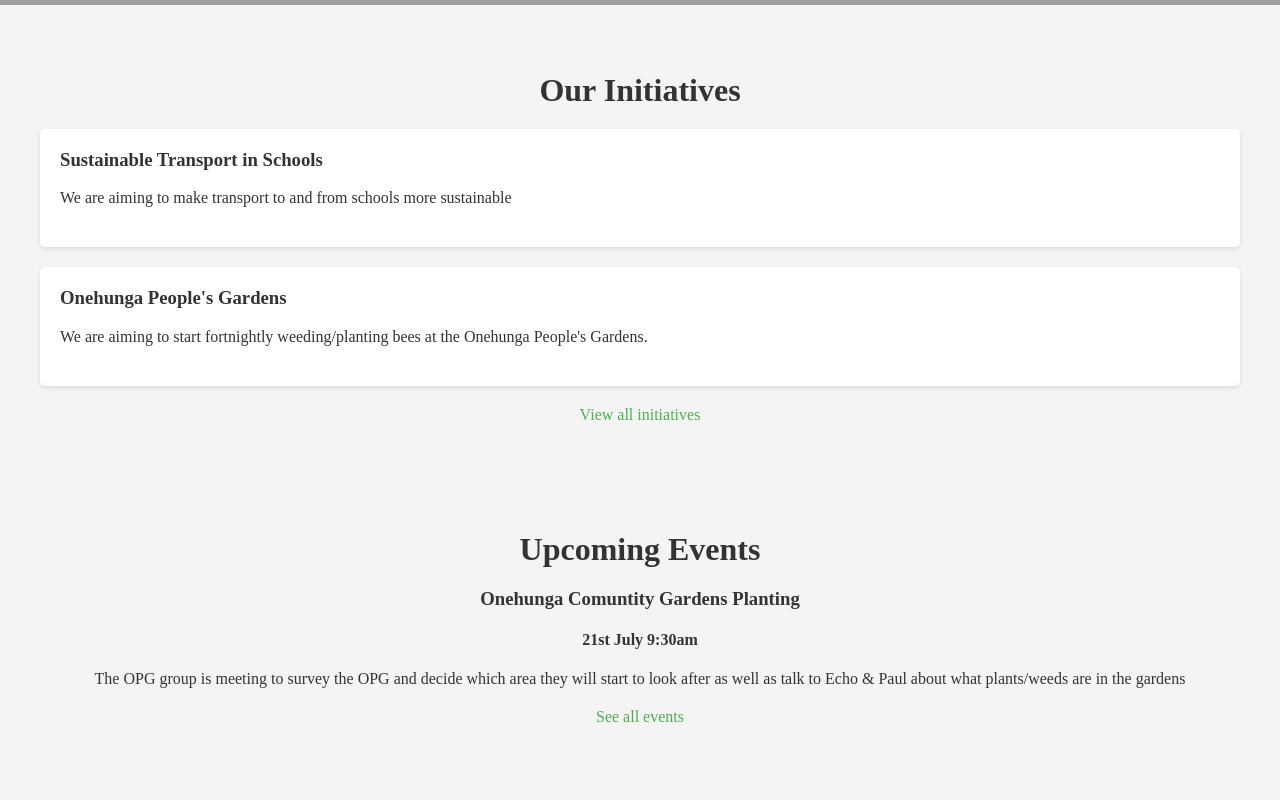
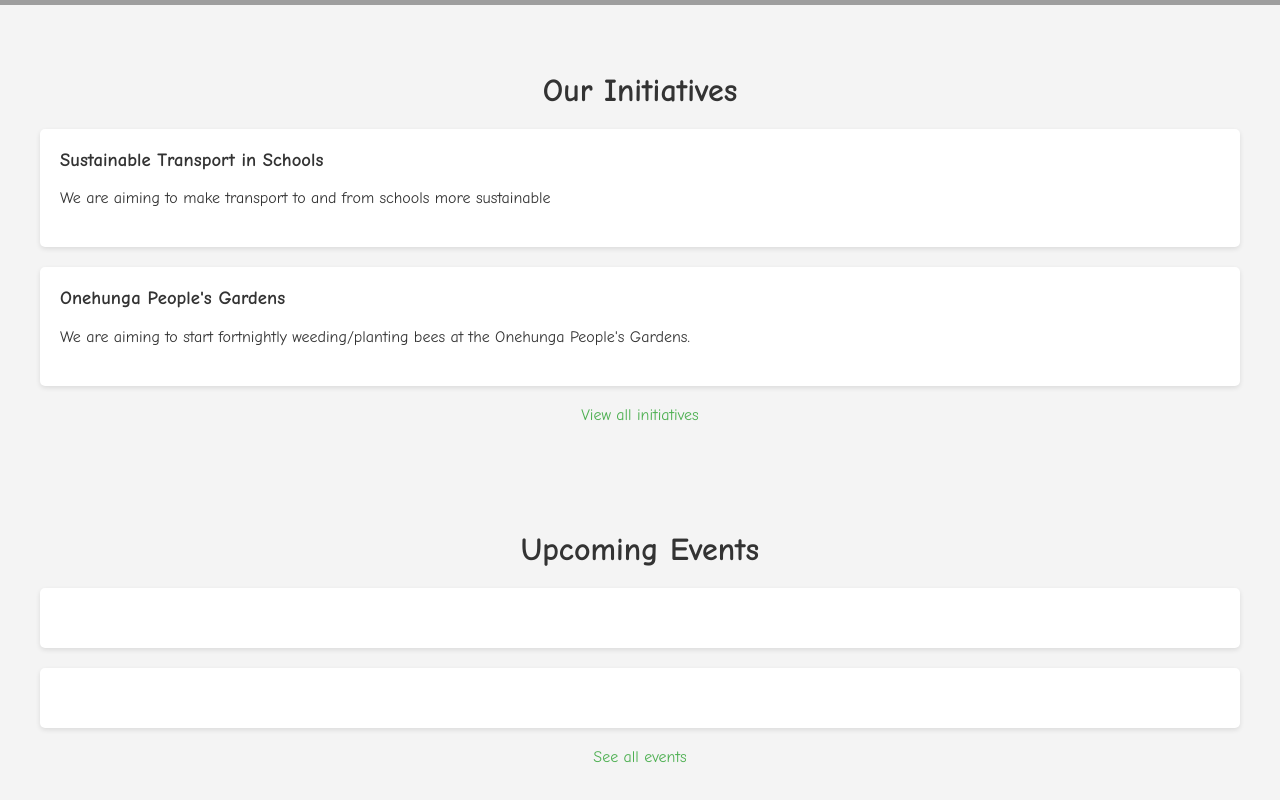
Before and after one commit to Chaosdemon16/Youth-Sustainability-Forum, a plain HTML site: page index.html in a window 1280 px wide. Shown: the part 925-1725 px from the top of the page. Drawn offline with Linux system fonts and the light colour scheme; grey boxes are pictures that could not be loaded.

Commit message:
Update index.html

```diff
--- a/index.html
+++ b/index.html
@@ -6,6 +6,12 @@
     <title>Youth Sustainability Group</title>
     <link rel="stylesheet" href="Main.css">
     <link rel="icon" href="Photos/World-removebg-preview.png">
+    <link rel="preconnect" href="https://fonts.googleapis.com">
+    <link rel="preconnect" href="https://fonts.gstatic.com" crossorigin>
+    <link href="https://fonts.googleapis.com/css2?family=Roboto:ital,wght@0,100;0,300;0,400;0,500;0,700;0,900;1,100;1,300;1,400;1,500;1,700;1,900&display=swap" rel="stylesheet">
+    <link rel="preconnect" href="https://fonts.googleapis.com">
+    <link rel="preconnect" href="https://fonts.gstatic.com" crossorigin>
+    <link href="https://fonts.googleapis.com/css2?family=Comic+Neue:ital,wght@0,300;0,400;0,700;1,300;1,400;1,700&family=Roboto:ital,wght@0,100;0,300;0,400;0,500;0,700;0,900;1,100;1,300;1,400;1,500;1,700;1,900&display=swap" rel="stylesheet">
 </head>
 <body>
     <header>
@@ -46,10 +52,13 @@
 
         <section id="events">
             <h2>Upcoming Events</h2>
-            <div class="initiative">
-                <h3>Onehunga Comuntity Gardens Planting</h3>
-                <h4>21st July 9:30am</h4>
-                <p>The OPG group is meeting to survey the OPG and decide which area they will start to look after as well as talk to Echo & Paul about what plants/weeds are in the gardens</p>
+            <div class="event">
+                <h3></h3>
+                <p></p>
+            </div>
+            <div class="event">
+                <h3></h3>
+                <p></p>
             </div>
             <a href="events.html">See all events</a>
         </section>
```
